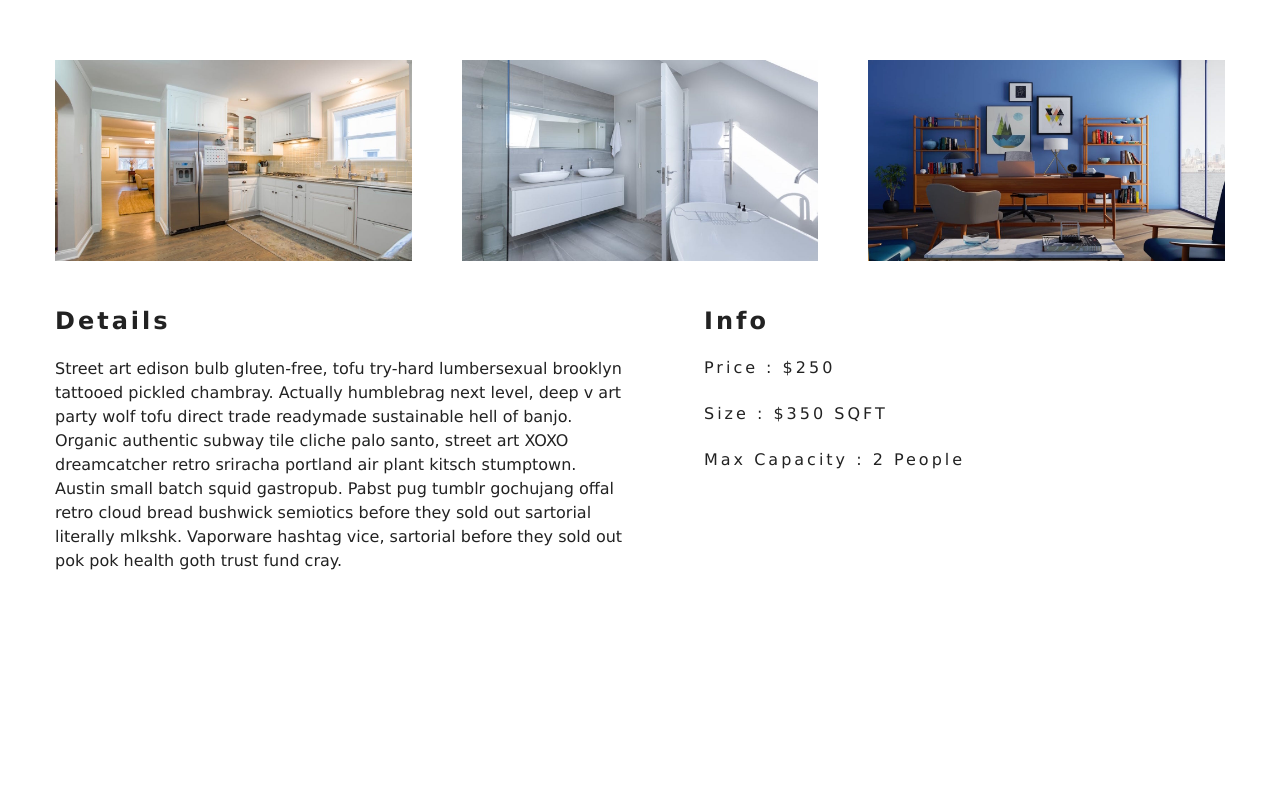
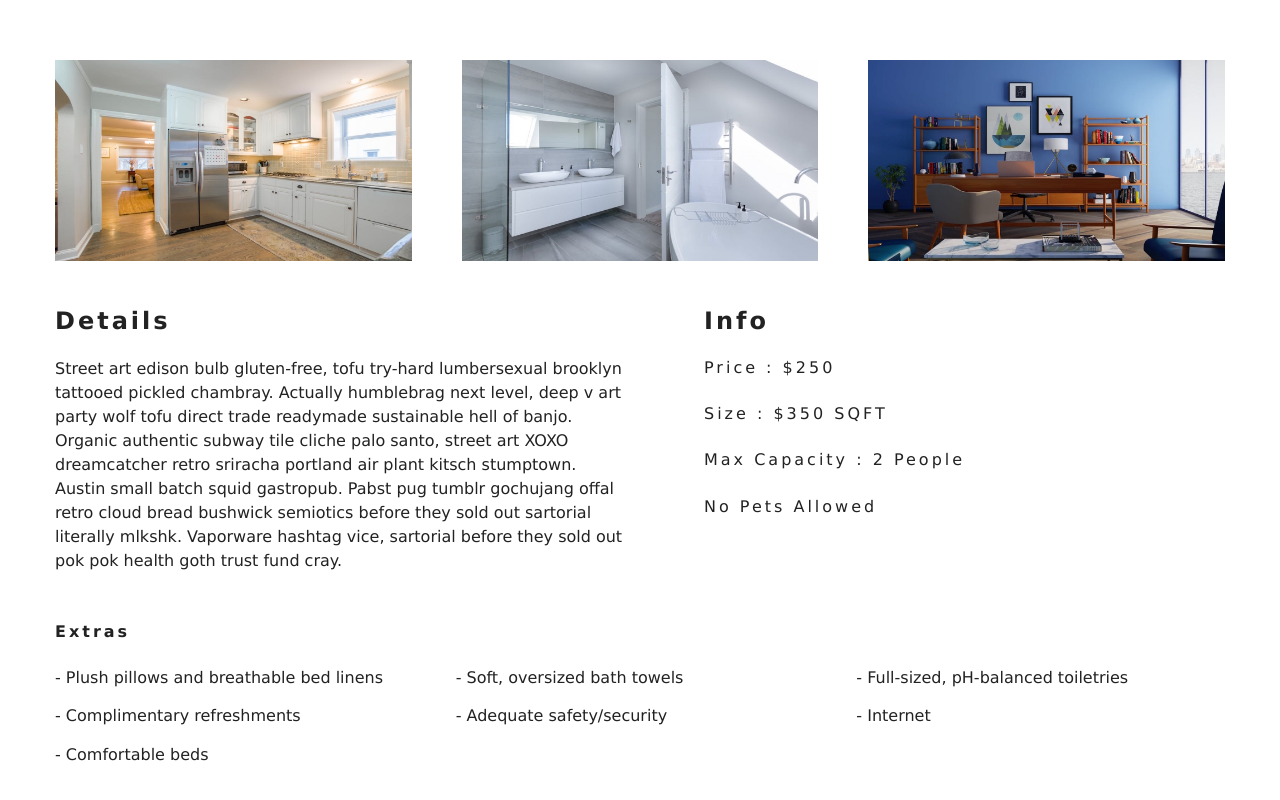
Before and after one commit to donmikoa/Resort-React-Web-App, a React (Create React App) app: page /rooms/double-basic in a window 1280 px wide. Shown: the part 566-1366 px from the top of the page. Before the commit the page ends 1187 px from the top, so only its background shows below. Built offline with nearby package versions, Linux system fonts and the light colour scheme.

Commit message:
Building the rooms using contextApi

```diff
--- /dev/null
+++ b/src/components/RoomContainer.js
@@ -0,0 +1,16 @@
+import React from 'react';
+import RoomFilter from './RoomFilter';
+import RoomList from './RoomList';
+import {RoomConsumer} from '../context';
+import Loading from './Loading';
+
+export default function RoomContainer() {
+    return (
+
+        <div>
+            Hello from Rooms Container
+            <RoomFilter/>
+            <RoomList/>
+        </div>
+    )
+}
--- /dev/null
+++ b/src/components/RoomFilter.js
@@ -0,0 +1,9 @@
+import React from 'react'
+
+export default function RoomFilter() {
+    return (
+        <div>
+            Hello from room filter
+        </div>
+    )
+}
--- /dev/null
+++ b/src/components/RoomList.js
@@ -0,0 +1,9 @@
+import React from 'react'
+
+export default function RoomList() {
+    return (
+        <div>
+            Hello from room list
+        </div>
+    )
+}
--- a/src/pages/Rooms.js
+++ b/src/pages/Rooms.js
@@ -1,16 +1,22 @@
-import React from 'react'
-import Hero from "../components/Hero"
+import React from 'react';
+import Hero from '../components/Hero';
 import Banner from '../components/Banner';
 import { Link } from 'react-router-dom';
+import RoomContainer from '../components/RoomContainer';
 
 const Rooms = () => {
-	return <Hero hero="roomsHero">
-	<Banner title='our rooms'>
+	return (
+		<>
+		<Hero hero='roomsHero'>
+			<Banner title='our rooms'>
 				<Link to='/' className='btn-primary'>
 					return home
 				</Link>
 			</Banner>
-	</Hero>
-}
+		</Hero>
+<RoomContainer/>
+		</>
+	);
+};
 
-export default Rooms
+export default Rooms;
--- a/src/pages/SingleRoom.js
+++ b/src/pages/SingleRoom.js
@@ -62,16 +62,28 @@
 							<h3>details</h3>
 							<p>{description}</p>
 						</article>
-						<article className="info">
-						<h3>info</h3>
-						<h6>price : ${price}</h6>
-						<h6>size : ${size} SQFT</h6>
-						<h6> max capacity : {capacity>1 ? `${capacity} people` : `${capacity} person`}</h6>
+						<article className='info'>
+							<h3>info</h3>
+							<h6>price : ${price}</h6>
+							<h6>size : ${size} SQFT</h6>
+							<h6>
+								{' '}
+								max capacity :{' '}
+								{capacity > 1 ? `${capacity} people` : `${capacity} person`}
+							</h6>
+							<h6>{pets ? 'pets allowed' : 'no pets allowed'}</h6>
+							<h6>{breakfast && 'free breakfast included'}</h6>
 						</article>
 					</div>
-
 				</section>
-
+				<section className='room-extras'>
+					<h6>extras</h6>
+					<ul className='extras'>
+						{extras.map((item, index) => {
+							return <li key={index}> - {item}</li>;
+						})}
+					</ul>
+				</section>
 			</>
 		);
 	}
```
